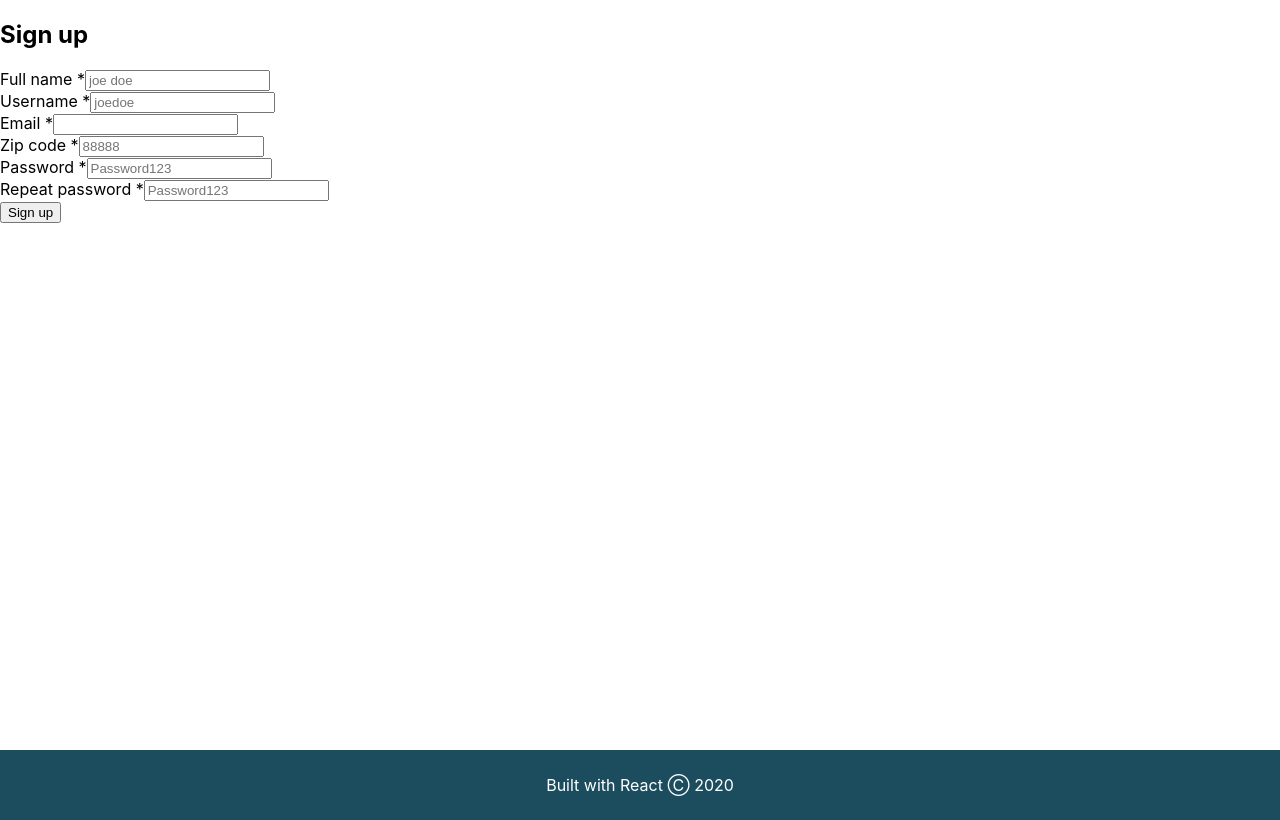
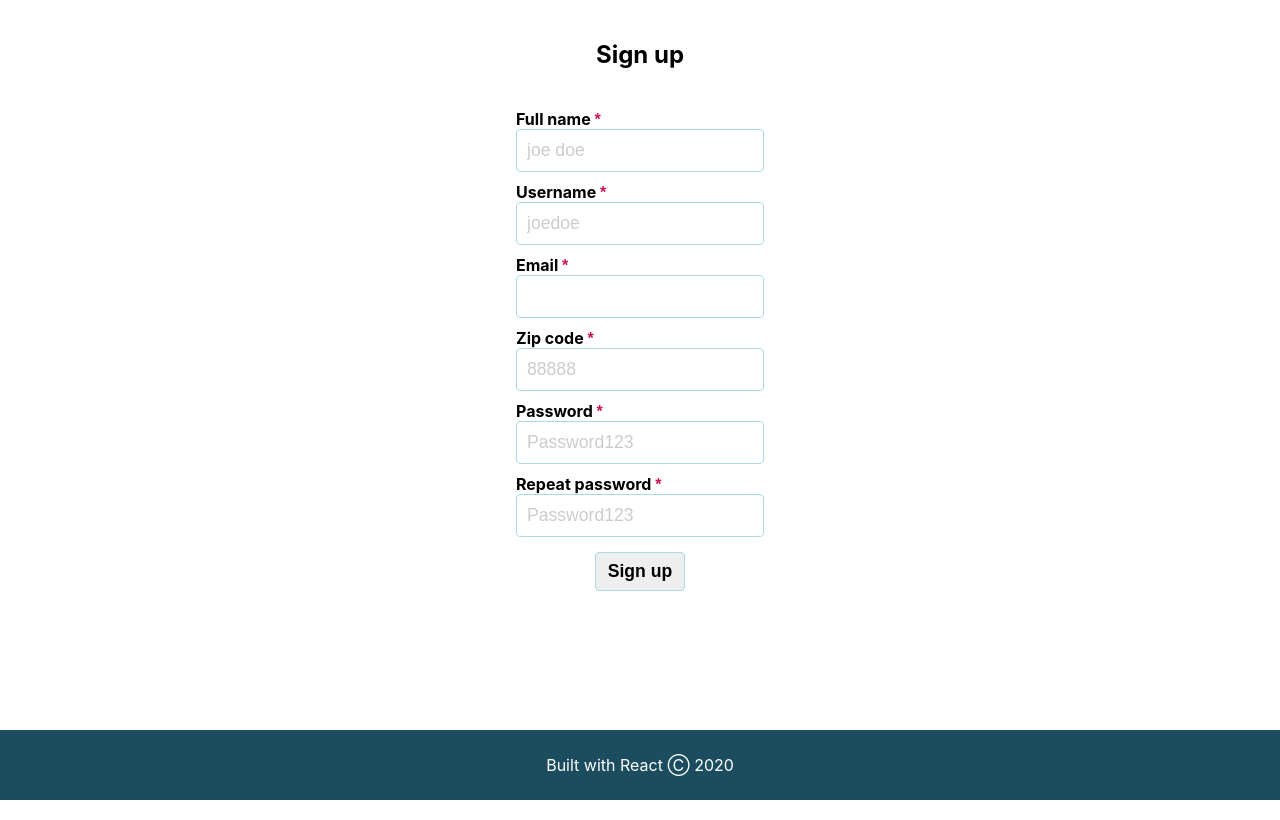
Before and after one commit to brendenrdowd/itTakesAVillage-client, a React (Create React App) app: page /register in a window 1280 px wide. Built offline with nearby package versions, Linux system fonts and the light colour scheme.

Commit message:
fetched endpoint and is posting new users

```diff
--- a/src/components/IndividualRegForm/IndividualRegForm.css
+++ b/src/components/IndividualRegForm/IndividualRegForm.css
@@ -1,4 +1,4 @@
-/* * {
+* {
   box-sizing: border-box;
   padding: 0;
   margin: 0;
@@ -13,12 +13,14 @@
   margin: 0 auto;
 }
 
-.registrationError {
-  color: red;
+.red {
+  color: #fff;
+  background: red;
+  padding: 10px;
   display: flex;
   justify-content: center;
   align-items: center;
   text-align: center;
   flex-wrap: wrap;
   word-wrap: wrap;
-} */
+}
--- a/src/components/IndividualRegForm/IndividualRegForm.js
+++ b/src/components/IndividualRegForm/IndividualRegForm.js
@@ -1,7 +1,7 @@
 import React, { Component } from 'react';
 import { Input, Button, Required } from '../Utils/Utils';
-import validator from 'validator';
-import isValidZipcode from 'is-valid-zipcode';
+// import validator from 'validator';
+// import isValidZipcode from 'is-valid-zipcode';
 import userApiService from '../../services/user-api-service';
 import './IndividualRegForm.css';
 
@@ -20,9 +20,9 @@ import './IndividualRegForm.css';
 //   repeatPasswordError: '',
 // };
 export default class IndividualRegForm extends Component {
-  //   static defaultProps = {
-  //     onRegistrationSuccess: () => {},
-  //   };
+  static defaultProps = {
+    onRegistrationSuccess: () => {},
+  };
 
   //   state = initialState;
 
@@ -125,10 +125,10 @@ export default class IndividualRegForm extends Component {
   handleSubmit = (ev) => {
     ev.preventDefault();
     const {
-      full_name,
-      user_name,
+      name,
+      username,
       email,
-      zip_code,
+      location,
       password,
       repeatPassword,
     } = ev.target;
@@ -137,18 +137,18 @@ export default class IndividualRegForm extends Component {
 
     userApiService
       .postUser({
-        full_name: full_name.value,
-        user_name: user_name.value,
+        name: name.value,
+        username: username.value,
         email: email.value,
-        zip_code: zip_code.value,
+        location: location.value,
         password: password.value,
         repeatPassword: repeatPassword.value,
       })
       .then((user) => {
-        full_name.value = '';
-        user_name.value = '';
+        name.value = '';
+        username.value = '';
         email.value = '';
-        zip_code.value = '';
+        location.value = '';
         password.value = '';
         repeatPassword.value = '';
         this.props.onRegistrationSuccess();
@@ -158,67 +158,51 @@ export default class IndividualRegForm extends Component {
       });
   };
   render() {
+    const { error } = this.state;
     return (
       //Name, username, email, zipcode, password, and re-enter password Inputs
       <form className='IndividualRegForm' onSubmit={this.handleSubmit}>
-        {/* <div role='alert'>{error && <p className='red'>{error}</p>}</div> */}
-        <div className='full_name'>
+        <div role='alert'>{error && <p className='red'>{error}</p>}</div>
+        <div className='name'>
           <label htmlFor='IndividualRegForm__full_name'>
             Full name <Required />
           </label>
           <Input
-            name='full_name'
+            name='name'
             placeholder='joe doe'
             type='text'
             // required
             id='IndividualRegForm__full_name'
-            onChange={this.handleValue}
           ></Input>
         </div>
-        <section className='registrationError'>{this.state.nameError}</section>
+
         <div className='user_name'>
           <label htmlFor='IndividualRegForm__user_name'>
             Username <Required />
           </label>
           <Input
-            name='user_name'
+            name='username'
             placeholder='joedoe'
             type='text'
             id='IndividualRegForm__user_name'
-            onChange={this.handleValue}
           ></Input>
-          <section className='registrationError'>
-            {this.state.userNameError}
-          </section>
         </div>
         <div className='email'>
           <label htmlFor='IndividualRegForm__email'>
             Email <Required />
           </label>
-          <Input
-            name='email'
-            type='text'
-            id='IndividualRegForm__email'
-            onChange={this.handleValue}
-          ></Input>
-          <section className='registrationError'>
-            {this.state.emailError}
-          </section>
+          <Input name='email' type='text' id='IndividualRegForm__email'></Input>
         </div>
-        <div className='zip_code'>
+        <div className='location'>
           <label htmlFor='IndividualRegForm__zip_code'>
             Zip code <Required />
           </label>
           <Input
-            name='zip_code'
+            name='location'
             placeholder='88888'
             type='text'
             id='IndividualRegForm__zip_code'
-            onChange={this.handleValue}
           ></Input>
-          <section className='registrationError'>
-            {this.state.zipCodeError}
-          </section>
         </div>
         <div className='password'>
           <label htmlFor='IndividualRegForm__password'>
@@ -229,12 +213,9 @@ export default class IndividualRegForm extends Component {
             placeholder='Password123'
             type='password'
             id='IndividualRegForm__password'
-            onChange={this.handleValue}
           ></Input>
         </div>
-        <section className='registrationError'>
-          {this.state.passwordError}
-        </section>
+
         <div className='re-enter-password'>
           <label htmlFor='IndividualRegForm__password'>
             Repeat password <Required />
@@ -244,11 +225,7 @@ export default class IndividualRegForm extends Component {
             placeholder='Password123'
             type='password'
             id='IndividualRegForm__password'
-            onChange={this.handleValue}
           ></Input>
-          <section className='registrationError'>
-            {this.state.repeatPasswordError}
-          </section>
         </div>
         <Button type='submit'>Sign up</Button>
       </form>
--- a/src/components/Utils/Utils.css
+++ b/src/components/Utils/Utils.css
@@ -1,4 +1,4 @@
-/* .Hyph {
+.Hyph {
   margin-right: 5px;
   margin-left: 5px;
 }
@@ -49,4 +49,4 @@
 .Section--list {
   margin-left: 10px;
   margin-right: 10px;
-} */
+}
--- a/src/config.js
+++ b/src/config.js
@@ -1,4 +1,6 @@
 export default {
-  // API_ENDPOINT: 'https://???.herokuapp.com/api' || 'http://localhost:8000/api',
+  API_ENDPOINT: 'http://localhost:8000/api',
   TOKEN_KEY: 'user-authentication-token',
-}
+};
+
+//'https://???.herokuapp.com/api' ||
--- a/src/routes/RegistrationPage/RegistrationPage.css
+++ b/src/routes/RegistrationPage/RegistrationPage.css
@@ -1,4 +1,4 @@
-/* .RegistrationPage {
+.RegistrationPage {
   height: 100vh;
   display: flex;
   flex-direction: column;
@@ -10,4 +10,4 @@
 }
 .RegistrationPage h2 {
   padding: 40px;
-} */
+}
--- a/src/services/user-api-service.js
+++ b/src/services/user-api-service.js
@@ -1,3 +1,5 @@
+import config from '../config';
+
 const userApiService = {
   postUser(newUser) {
     return fetch(`${config.API_ENDPOINT}/users`, {
@@ -11,3 +13,5 @@ const userApiService = {
     );
   },
 };
+
+export default userApiService;
```
